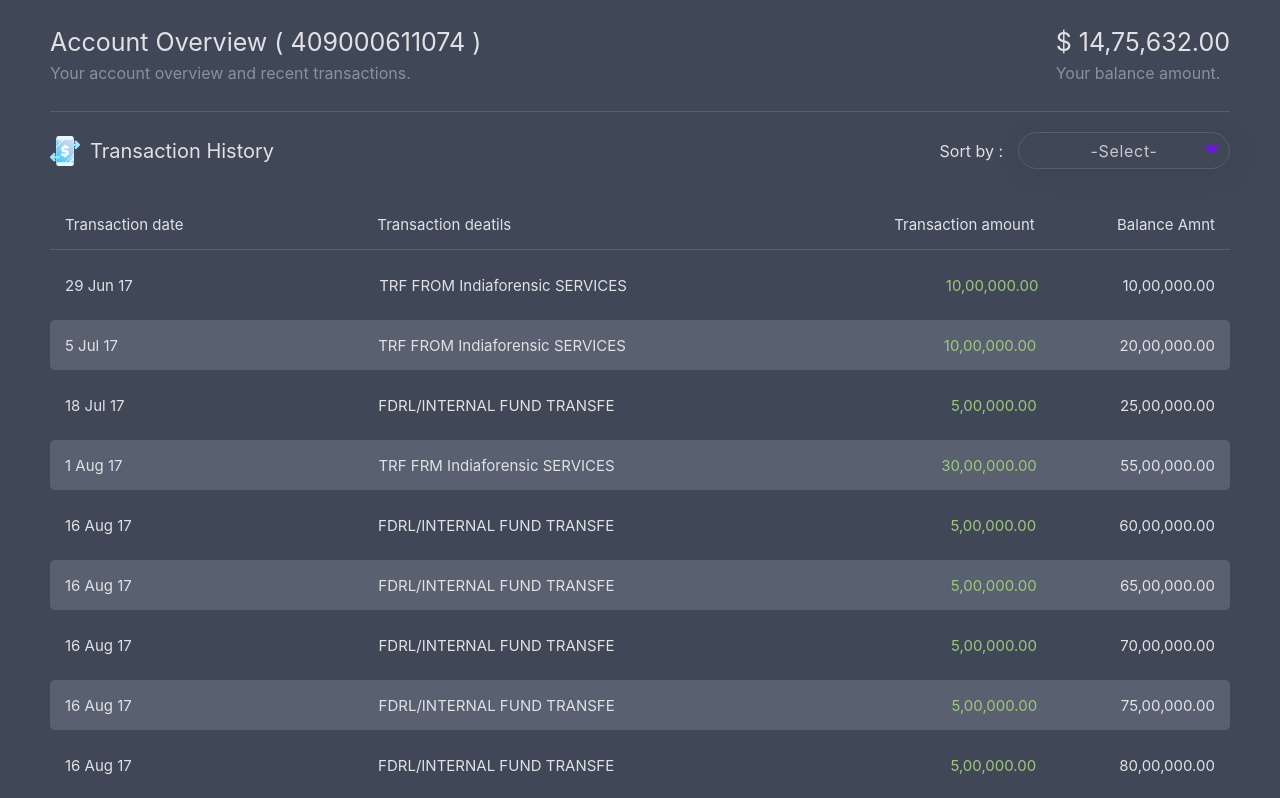
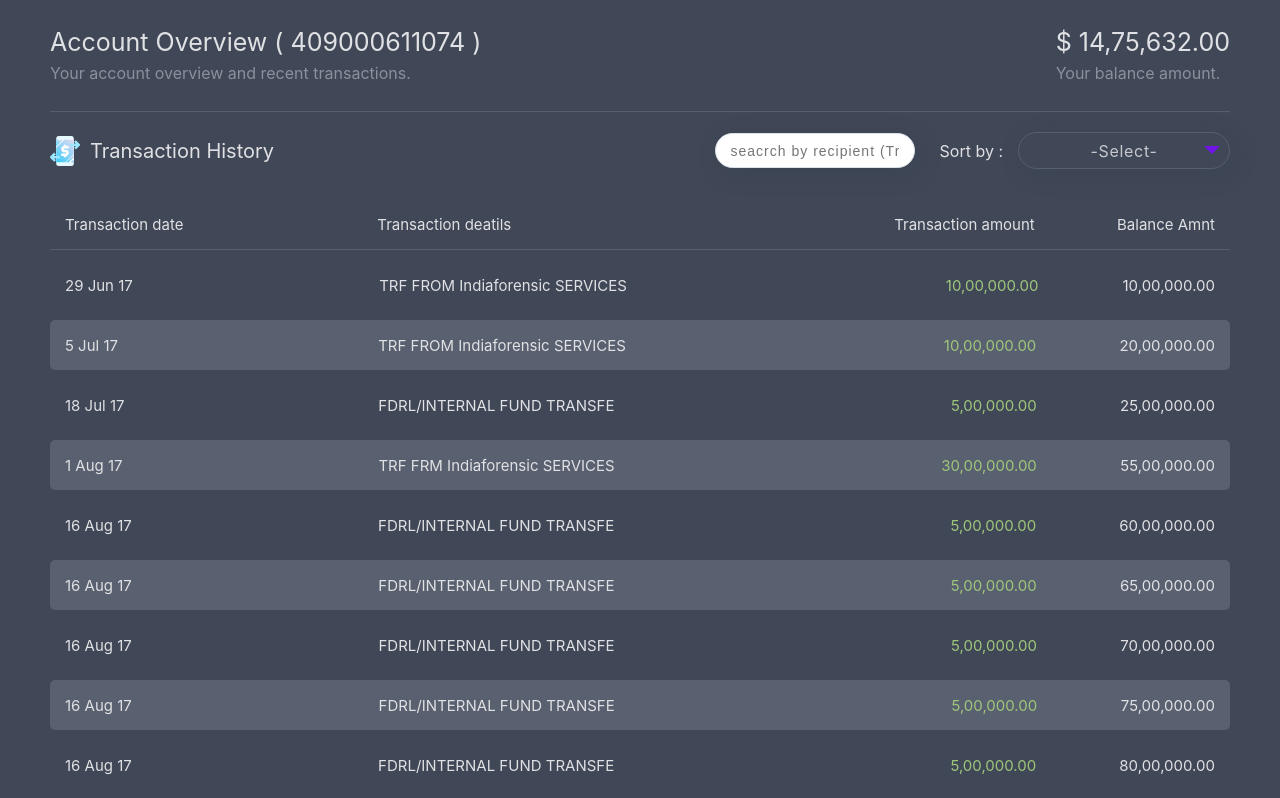
Before and after one commit to pawansingh972/Transaction-History, a React (Create React App) app: page / in a window 1280 px wide. Shown: the top 798 px of the page. Built offline with nearby package versions, Linux system fonts and the light colour scheme.

Commit message:
Added Search by Recipient (Transaction Details column)

```diff
--- a/src/components/transactionHistoryContent.css
+++ b/src/components/transactionHistoryContent.css
@@ -102,3 +102,20 @@
 .prev-btn.disabled {
   cursor: not-allowed;
 }
+
+.search-box {
+  height: 35px;
+  box-sizing: border-box;
+  padding-left: 15px;
+  padding-right: 15px;
+  border: 1px solid #dbe2e8;
+  font-size: 14px;
+  border-bottom-left-radius: 4px;
+  border-top-left-radius: 4px;
+  color: #2e3d49;
+  width: 200px;
+  border-radius: 20px;
+  letter-spacing: 1px;
+  box-shadow: 5px 5px 25px 0 rgba(46, 61, 73, 0.2);
+  margin-right: 25px;
+}
--- a/src/components/transactionHistoryContent.js
+++ b/src/components/transactionHistoryContent.js
@@ -9,14 +9,20 @@ import { Button } from "react-bootstrap";
 class TransactionHistoryContent extends React.Component {
   constructor(props) {
     super(props);
+    let { transactions, totalPages } = DataHandler.getAllData({
+      skip: 0,
+      limit: 10
+    });
     this.state = {
-      transactions: DataHandler.getAllData({ skip: 0, limit: 10 }),
-      totalPages: DataHandler.getAllData().length / 10,
+      transactions: transactions,
+      totalPages: totalPages,
       totalTransactions: null,
-      currentPage: 1
+      currentPage: 1,
+      searchKey: ""
     };
     this.pageSize = 10;
 
+    this.handleOnChange = this.handleOnChange.bind(this);
     this.getTransactionType = this.getTransactionType.bind(this);
     this.getOddEvenClass = this.getOddEvenClass.bind(this);
     this.getNextPage = this.getNextPage.bind(this);
@@ -37,11 +43,18 @@ class TransactionHistoryContent extends React.Component {
     let currentPage = this.state.currentPage;
     let skip = currentPage * this.pageSize;
     let limit = this.pageSize;
-    let transactions = DataHandler.getAllData({ skip, limit });
+    let searchKey = this.state.searchKey;
+
+    let { transactions, totalPages } = DataHandler.getAllData({
+      skip,
+      limit,
+      searchKey
+    });
 
     this.setState(prevState => ({
       currentPage: prevState.currentPage + 1,
-      transactions: transactions
+      transactions: transactions,
+      totalPages: totalPages
     }));
   }
   getPrevPage(event) {
@@ -50,24 +63,60 @@ class TransactionHistoryContent extends React.Component {
     let currentPage = this.state.currentPage;
     let skip = (currentPage - 2) * this.pageSize;
     let limit = this.pageSize;
+    let searchKey = this.state.searchKey;
 
-    let transactions = DataHandler.getAllData({ skip, limit });
+    let { transactions, totalPages } = DataHandler.getAllData({
+      skip,
+      limit,
+      searchKey
+    });
 
     this.setState(prevState => ({
       currentPage: prevState.currentPage - 1,
-      transactions: transactions
+      transactions: transactions,
+      totalPages: totalPages
     }));
   }
 
   handleSortBy(sortBy) {
     let skip = 0;
     let limit = 10;
-    let transactions = DataHandler.getAllData({ skip, limit, sortBy });
+    let searchKey = this.state.searchKey;
+
+    let { transactions, totalPages } = DataHandler.getAllData({
+      skip,
+      limit,
+      sortBy,
+      searchKey
+    });
     this.setState(prevState => ({
       currentPage: 1,
-      transactions: transactions
+      transactions: transactions,
+      totalPages: totalPages
     }));
   }
+
+  handleOnChange = event => {
+    event.persist();
+    let searchKey = event.target.value;
+    this.setState({ searchKey });
+
+    let skip = 0;
+    let limit = 10;
+    let sortBy = this.state.sortBy;
+    let { transactions, totalPages } = DataHandler.getAllData({
+      skip,
+      limit,
+      sortBy,
+      searchKey
+    });
+
+    this.setState(prevState => ({
+      currentPage: 1,
+      transactions: transactions,
+      totalPages: totalPages
+    }));
+  };
 
   render() {
     return (
@@ -78,6 +127,12 @@ class TransactionHistoryContent extends React.Component {
             <h2>Transaction History</h2>
           </div>
           <div className="header-right">
+            <input
+              className="search-box"
+              value={this.state.searchKey}
+              placeholder="seacrch by recipient (Transaction details)"
+              onChange={this.handleOnChange}
+            />
             <span>Sort by : </span>
             <SortByComponent handleSortBy={this.handleSortBy} />
           </div>
--- a/src/data/dataHandler.js
+++ b/src/data/dataHandler.js
@@ -21,14 +21,20 @@ DataHandler.getAllData = query => {
   //   axios.get(API_URL).then(res => {
   //     const transactions = res.data;
   //   });
-
-  if (!query) return TransactionHistoryData;
+  let transactions = TransactionHistoryData;
+  let totalPages = transactions.length / 10;
+  if (!query) return { transactions, totalPages };
 
   let skip = query.skip || 0;
   let limit = query.limit || 10;
   let sortBy = query.sortBy || "";
-  let transactions = TransactionHistoryData.slice(skip, skip + limit);
-
+  let searchKey = query.searchKey || "";
+  if (searchKey) {
+    const regexp = new RegExp(searchKey, "i");
+    transactions = transactions.filter(transaction =>
+      regexp.test(transaction["Transaction Details"])
+    );
+  }
   if (sortBy) {
     if (sortBy === "Balance AMT") {
       transactions = transactions.sort((a, b) => {
@@ -47,7 +53,9 @@ DataHandler.getAllData = query => {
     }
   }
 
-  return transactions;
+  totalPages = transactions.length / 10;
+  transactions = transactions.slice(skip, skip + limit);
+  return { transactions, totalPages };
 };
 
 export default DataHandler;
```
